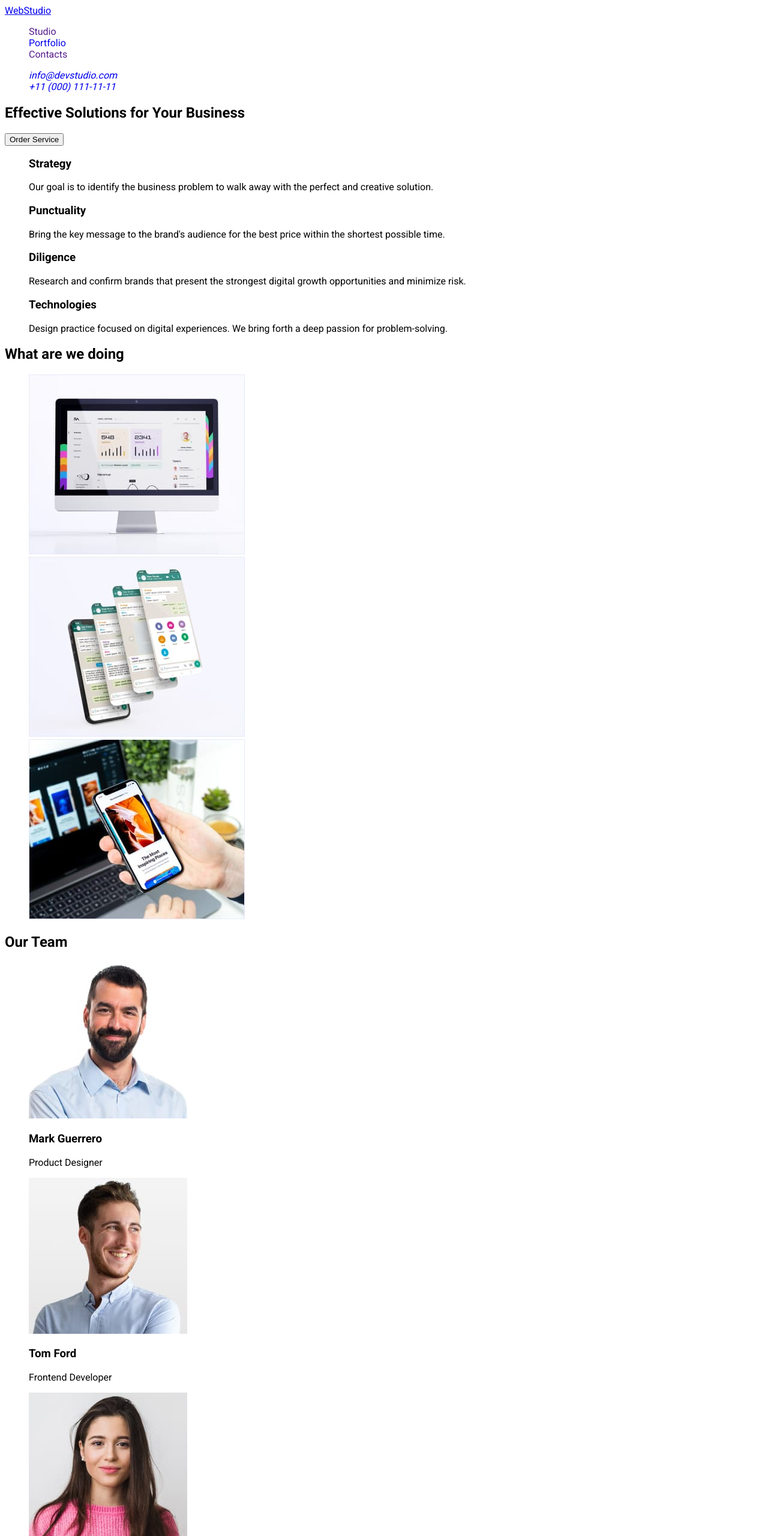
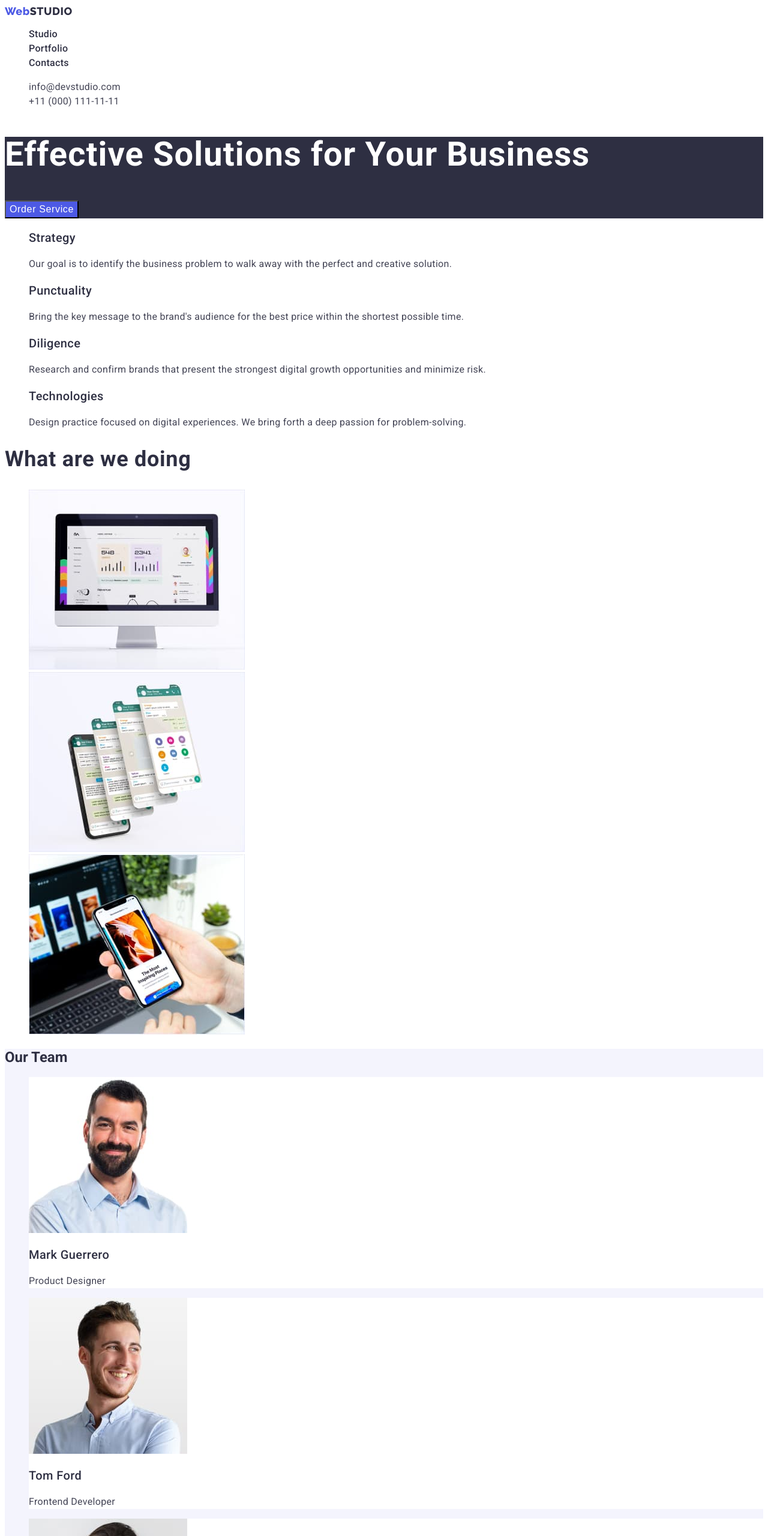
Before and after one commit to NataliHutseva/goit-markup-hw-02, a plain HTML site: page index.html in a window 1280 px wide. Shown: the top 2560 px of the page at 60% size. Drawn offline with Linux system fonts and the light colour scheme.

Commit message:
goit-murkup-hw-02

```diff
--- a/css/style.css
+++ b/css/style.css
@@ -1,11 +1,16 @@
 :root {
 --primary-font:'Roboto', sans-serif;
 --secondary-font: 'Raleway', sans-serif;
---primary-text-color-teme-light: #2E2F42;
+--primary-text-color-teme-light:#2E2F42;
 --primary-text-color-teme-dark:#FFFFFF;
---secondary-text-color-teme-light: #434455;
---secondary-text-color-teme-dark: #F4F4FD;
+--secondary-text-color-teme-light:#434455;
+--secondary-text-color-teme-dark:#F4F4FD;
+--menu-link-color:#404BBF;
+--dark-color-backgraund:#2E2F42;
+--secondary-color-bacground:#F4F4FD;
+--third-color-background:#FFFFFF;
 --accent-color:#4D5AE5;
+--
 }
 
 .list {
@@ -16,18 +21,207 @@
 }
 body {
 	font-family: var(--primary-font);
+	color: var(--primary-text-color-teme-light);
 }
 
 /* =====================COMPONENTS========================= */
+.logo{
+font-family: var(--secondary-font);
+font-weight: 800;
+font-size: 18px;
+line-height: 1.17;
+letter-spacing: 0.03em;
+color: var(--accent-color);
 
-
+}
 
 
 /* =====================COMPONENTS========================= */
 
 /* =====================HEADER================================ */
+.header-logo{
+font-family: 'Raleway';
+font-weight: 800;
+font-size: 18px;
+line-height: 1.17;
+letter-spacing: 0.03em;
+text-transform: uppercase;
+color: var(--primary-text-color-teme-light);
+
+}
+.menu-link{
+font-weight: 500;
+font-size: 16px;
+line-height: 1.5;
+letter-spacing: 0.02em;
+
+color: var(--primary-text-color-teme-light);
+}
+
+.menu-link:hover,
+.menu-link:focus,
+.menu-link:active {
+color: var(--menu-link-color);
+}
+
+.contacts-information-link{
+font-family: var(--primary-font);
+font-style: normal;
+font-weight: 400;
+font-size: 16px;
+line-height: 1.5;
+letter-spacing: 0.02em;
+color: var(--secondary-text-color-teme-light);
+}
+.address :hover,
+.address :focus,
+.address :active{
+	color: var(--menu-link-color);
+}
+/* =====================HEADER================================ */
+
+/* =========================HERO============================== */
+.hero {
+	background-color: var(--dark-color-backgraund);
+}
+.main-title{
+font-weight: 700;
+font-size: 56px;
+line-height: 1.07;
+letter-spacing: 0.02em;
+color: var(--primary-text-color-teme-dark);
+}
+.hero-button:hover,
+.hero-button:focus{
+	background-color: var(--menu-link-color);
+}
+.hero-button {
+	font-weight: 500;
+	font-size: 16px;
+	line-height: 1.5;
+	letter-spacing: 0.04em;
+	color: var(--primary-text-color-teme-dark);
+	background-color: var(--accent-color);
+	cursor: pointer;
+}
 
 
+/* ================================ABOUT======================== */
+
+.priority-about{
+font-weight: 500;
+font-size: 20px;
+line-height: 1.2;
+letter-spacing: 0.02em;
 
 
-/* =====================HEADER================================ */
+color: var(--primary-text-color-teme-light);
+}
+.detail-about{
+font-weight: 400;
+font-size: 16px;
+line-height: 1.5;
+letter-spacing: 0.02em;
+
+color: var(--secondary-text-color-teme-light);
+
+}
+/* ==============================================WORK========================= */
+.subtitle-work{
+font-weight: 700;
+font-size: 36px;
+line-height: 1.11;
+letter-spacing: 0.02em;
+color: var(--primary-text-color-teme-light);
+}
+/* ==============================================WORK========================= */
+
+/* ==============================================OURTEAM========================== */
+.ourteam{
+	background-color: var(--secondary-color-bacground);
+}
+.galary-ourteam{
+background-color: var(--third-color-background);
+}
+.emploer{
+font-weight: 500;
+font-size: 20px;
+line-height: 1.2;
+letter-spacing: 0.02em;
+
+color: var(--primary-text-color-teme-light);
+}
+.position-emploer{
+font-weight: 400;
+font-size: 16px;
+line-height: 1.5;
+letter-spacing: 0.02em;
+color: var(--secondary-text-color-teme-light);
+}
+/* ==============================================OURTEAM========================== */
+
+/* ====================================ALLSERVISES================================ */
+
+/* ===================================MENU  BUTTON=============================== */
+.galary-menu :hover,
+.galary-menu :focus,
+.galary-menu :active{
+color: var(--primary-text-color-teme-dark);
+background-color: var(--menu-link-color);
+}
+.galary-button{
+font-family: var(--primary-font);
+font-weight: 500;
+font-size: 16px;
+line-height: 1.5;
+letter-spacing: 0.04em;
+cursor: pointer;
+
+border: 1px solid #E7E9FC;
+border-radius: 4px;
+
+color: var(--accent-color);
+background-color: var(--secondary-color-bacground);
+}
+/* ===================================MENU  BUTTON=============================== */
+.servis-group-discription{
+font-weight: 500;
+font-size: 20px;
+line-height: 1.2;
+letter-spacing: 0.02em;
+color: var(--primary-text-color-teme-light);
+}
+
+.servise-direction{
+font-weight: 400;
+font-size: 16px;
+line-height: 1.5;
+letter-spacing: 0.02em;
+color: var(--secondary-text-color-teme-light);
+}
+
+/* ====================================ALLSERVISES================================ */
+
+/* ==================================FOOTER===================================== */
+.footer-logo{
+font-family: 'Raleway';
+font-style: normal;
+font-weight: 800;
+font-size: 18px;
+line-height: 1.17;
+letter-spacing: 0.03em;
+color: var(--secondary-text-color-teme-dark);
+
+}
+
+.footer-title{
+	background-color: var(--dark-color-backgraund);
+}
+.fotter-discription{
+font-weight: 400;
+font-size: 16px;
+line-height: 1.5;
+letter-spacing: 0.02em;
+
+color: var(--secondary-text-color-teme-dark);
+}
--- a/index.html
+++ b/index.html
@@ -14,7 +14,7 @@
 	<header>
 <!-- =============================================MENUNAV================================== -->
 		<nav>
-		<a class="logo" href="./index.html">Web<span>Studio</span></a>
+		<a class="logo link" href="./index.html">Web<span class="header-logo">Studio</span></a>
 		<ul class="menu-item-list list">
 			<li class="menu-item">
 				<a class="menu-link link" href="">Studio</a>
@@ -45,7 +45,7 @@
 	<main>
 		<section class="hero">
 			<h1 class="main-title">Effective Solutions for Your Business</h1>
-			<button type="button">Order Service</button>
+			<button class="hero-button" type="button">Order Service</button>
 		</section>
 <!-- ==============================================HERO=================================== -->
 
@@ -121,7 +121,7 @@
 	</main>
 <!-- ===========================================TEAM=============================================== -->
 	<footer class="footer-title">
-		<a class="footer-link logo" href="./index.html">Web<span>Studio</span></a>
+		<a class="footer-link logo link" href="./index.html">Web<span class="footer-logo">Studio</span></a>
 		<p class="fotter-discription">Increase the flow of customers and sales for your business with digital marketing & growth solutions.</p>
 	</footer>
 </body>
```
Also changed, not shown: portfolio.html (+3 -3 lines).
